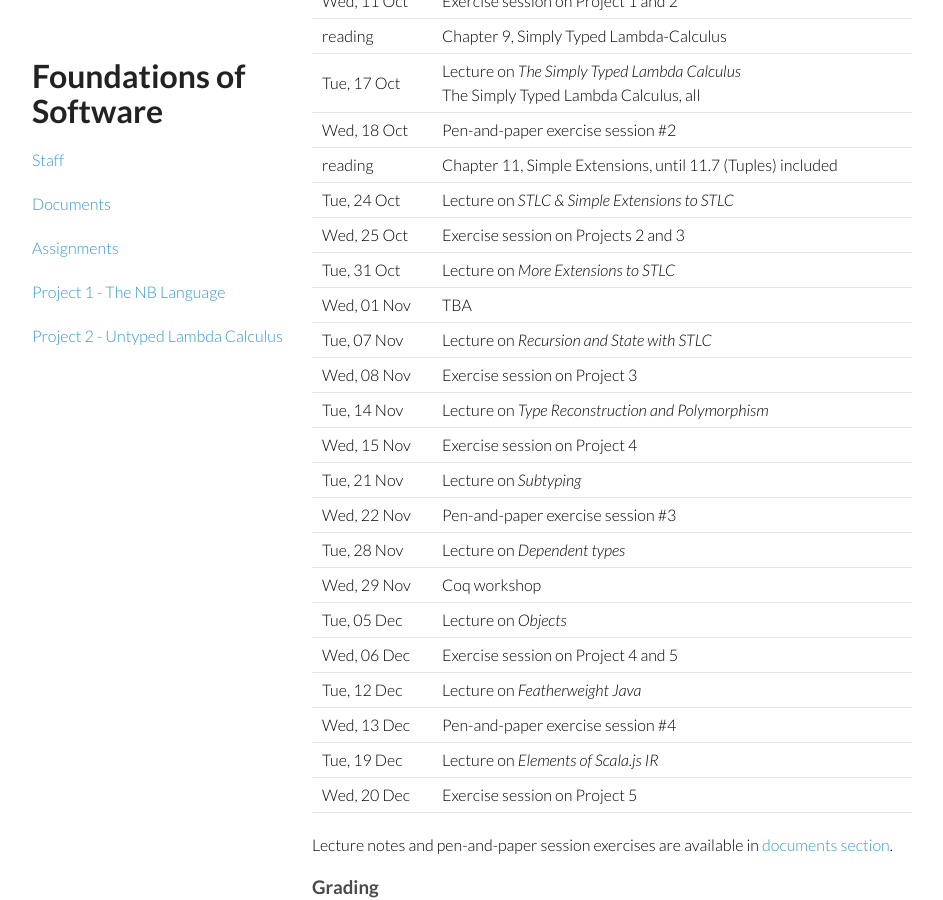
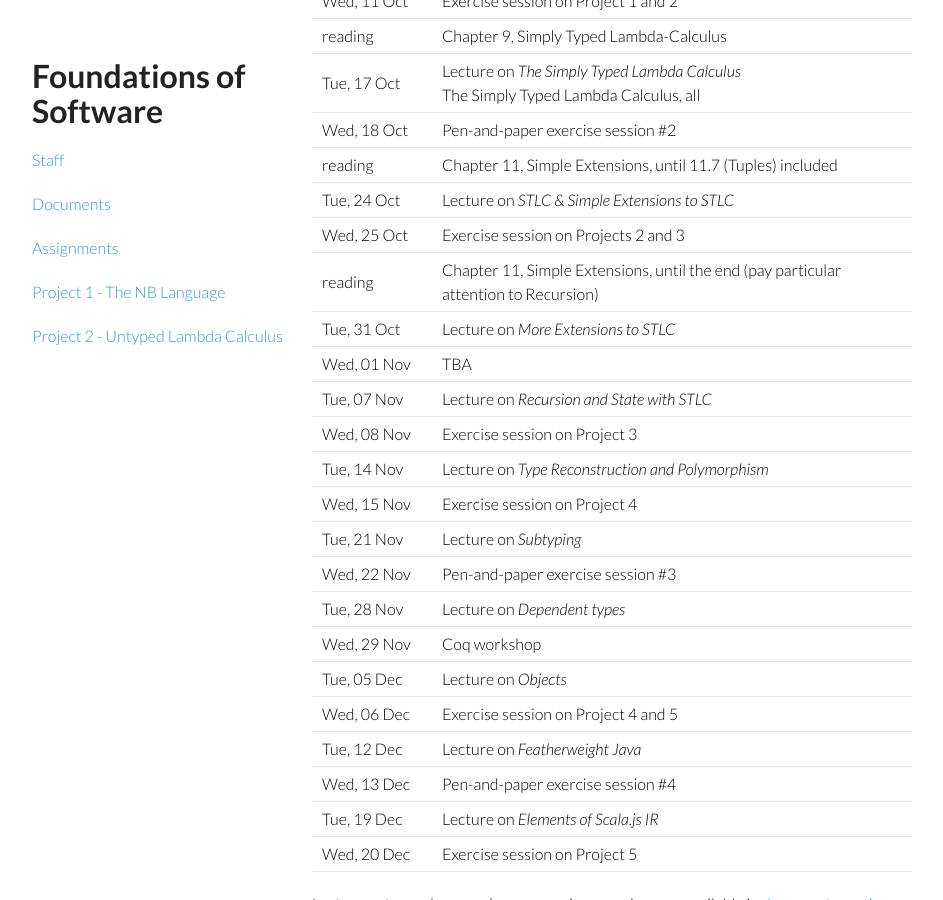
Before and after one commit to fos-2023/fos-2023.github.io, a Jekyll site: the page built from index.md, in a window 1280 px wide and 900 px high, scrolled down 1970 px. Shown: the whole window, without its empty margins (168-1111 px from the left). Built offline with Jekyll 4.4.1, drawn with Linux system fonts in a browser that asks for light colours.

Commit message:
generated for https://github.com/sjrd/fos/tree/10bfaac97a85b75eb438eeaee3e5ccc89355a4c7

```diff
--- a/index.md
+++ b/index.md
@@ -46,6 +46,7 @@ The schedule below is, to a small extent, still provisional.
 | reading | Chapter 11, Simple Extensions, until 11.7 (Tuples) included |
 | Tue, 24 Oct | Lecture on *STLC & Simple Extensions to STLC* |
 | Wed, 25 Oct | Exercise session on Projects 2 and 3 |
+| reading | Chapter 11, Simple Extensions, until the end (pay particular attention to Recursion) |
 | Tue, 31 Oct | Lecture on *More Extensions to STLC* |
 | Wed, 01 Nov | TBA |
 | Tue, 07 Nov | Lecture on *Recursion and State with STLC* |
```
Also changed, not shown: 5 other files.
